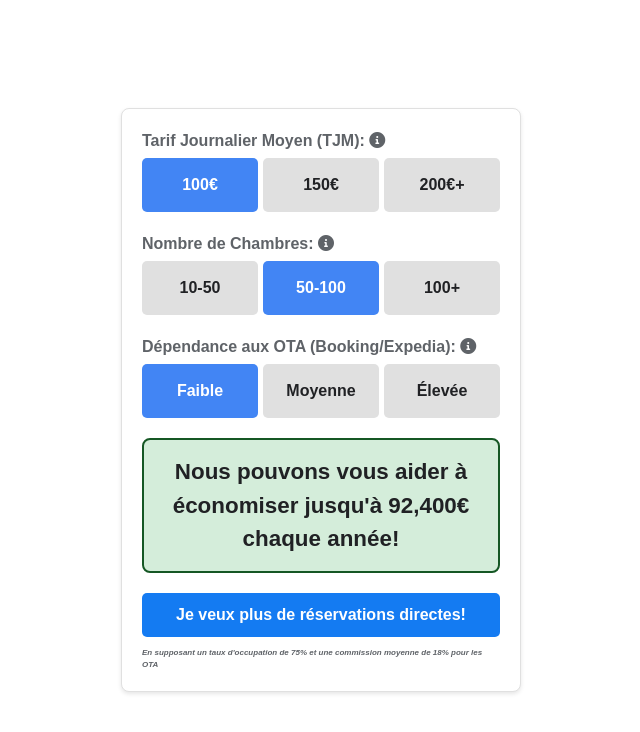
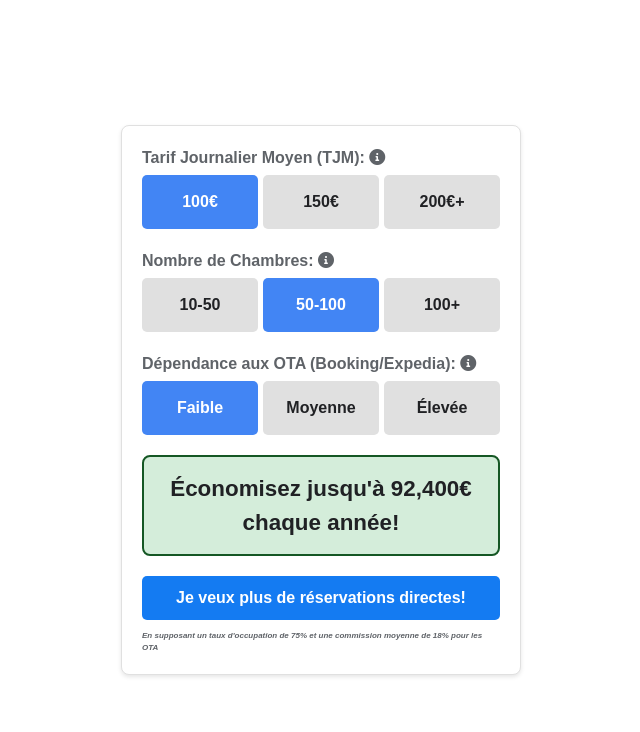
Before and after one commit to cblg/calculette, a plain HTML site: page index_fr.html in a window 1280 px wide. Shown: the whole page, without its empty margins (319-959 px from the left). Drawn offline with nearby package versions, Linux system fonts and the light colour scheme; a web font is replaced by a local one.

Commit message:
Add files via upload

```diff
--- a/index_fr.html
+++ b/index_fr.html
@@ -149,7 +149,7 @@
     </div>
 
     <div class="result-frame">
-      <p>Nous pouvons vous aider à économiser jusqu'à <span id="commissions-paid">0€</span> chaque année!</p>
+      <p>Économisez jusqu'à <span id="commissions-paid">0€</span> chaque année!</p>
     </div>
     <div class="cta">
       <a href="#" class="cta-button">Je veux plus de réservations directes!</a>
```
Also changed, not shown: index.html (+1 -1 lines).
